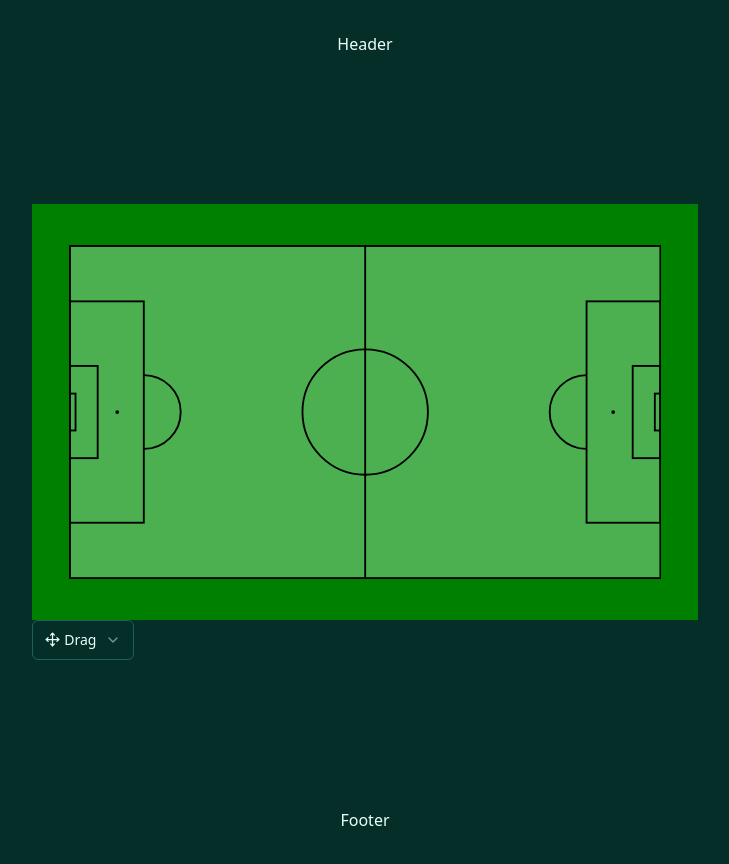
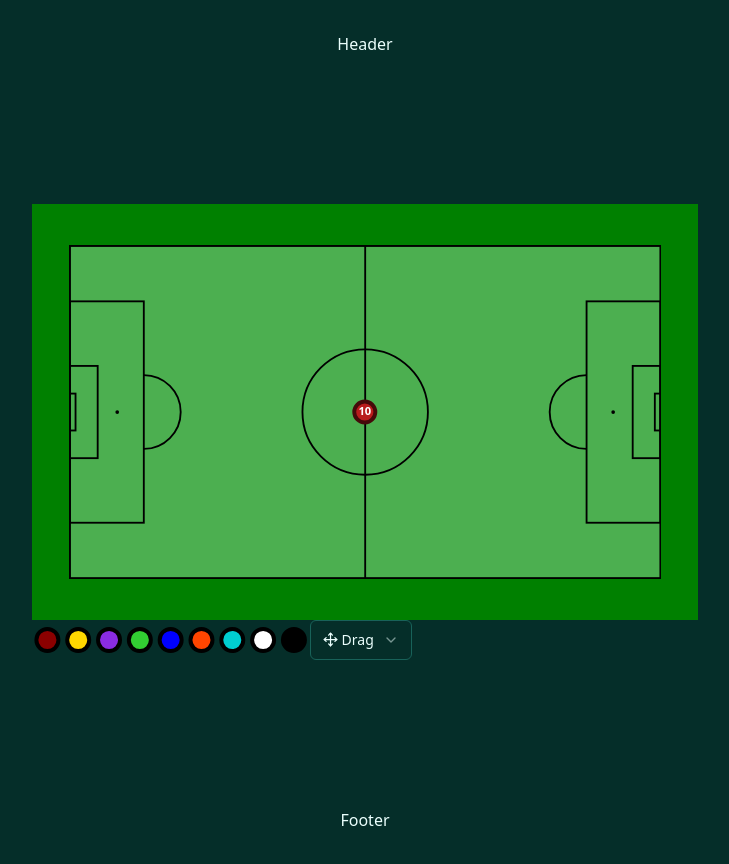
Before and after one commit to Ankitchawla3123/Ultimate-tactics, a React (Vite) app: page / in a window 1280 px wide. Shown: the whole page, without its empty margins (275-1004 px from the left). Built offline with nearby package versions, Linux system fonts and the light colour scheme.

Commit message:
added player options

```diff
--- a/package.json
+++ b/package.json
@@ -14,6 +14,7 @@
     "@radix-ui/react-select": "^2.2.5",
     "@radix-ui/react-slot": "^1.2.3",
     "@reduxjs/toolkit": "^2.8.2",
+    "chroma-js": "^3.1.2",
     "class-variance-authority": "^0.7.1",
     "clsx": "^2.1.1",
     "lucide-react": "^0.525.0",
--- a/src/components/board/Board.jsx
+++ b/src/components/board/Board.jsx
@@ -12,28 +12,28 @@ function Board() {
   const boardStyle = {
     width: "52vw",
     height: "auto",
-
     position: "relative",
     backgroundColor: "green",
     aspectRatio: "1.60",
   };
   return (
-    <div
-          onTouchEnd={(e) => {
+    <div className="w-fit"
+      onTouchEnd={(e) => {
         e.stopPropagation();
         var changedTouch = e.changedTouches[0];
         var elem = document.elementFromPoint(
           changedTouch.clientX,
           changedTouch.clientY
         );
-
       }}
->
-      <div className=" flex flex-col">
+    >
+      <div className=" flex flex-col"
+      style={{width:"52vw"}}
+      >
         <div
           ref={ref}
           style={boardStyle}
-          className="  flex justify-center items-center"
+          className=" flex justify-center items-center"
         >
           <div className=" relative w-85per h-auto bg-green z-10">
             <FootballField />
@@ -42,10 +42,9 @@ function Board() {
             <BoardStruct />
           </div>
         </div>
-      </div>
-      <div className="z-50">
-        {" "}
-        <FullMenu />
+        <div className="z-50">
+          <FullMenu />
+        </div>
       </div>
     </div>
   );
--- a/src/components/board/BoardStruct.jsx
+++ b/src/components/board/BoardStruct.jsx
@@ -4,6 +4,7 @@ import { useDrawline } from "../../hooks/useDrawline";
 import { useDrag } from "../../hooks/useDrag";
 import { Line, Polygon } from "../index";
 import { useResize } from "../../hooks/useResize";
+import Player from "./Player";
 
 function BoardStruct() {
   const boardref = useRef(null);
@@ -81,6 +82,7 @@ function BoardStruct() {
             i={i}
           />
         ))}
+        <Player/>
       </svg>
     </div>
   );
--- /dev/null
+++ b/src/components/board/Player.jsx
@@ -0,0 +1,31 @@
+import React from "react";
+
+function Player({ Player }) {
+  const radius = 1.9;
+  const fontSizeVW = radius * 0.46;
+
+  return (
+    <g>
+      <circle
+        className="fill-red-700 stroke-red-950"
+        r={`${radius}%`}
+        strokeWidth="0.7%"
+        cx="50%"
+        cy="50%"
+      />
+      <text
+        className="font-bold select-none"
+        x="50%"
+        y="50%"
+        textAnchor="middle"
+        dominantBaseline="middle"
+        fill="white"
+        fontSize={`${fontSizeVW}vw`}
+      >
+        10
+      </text>
+    </g>
+  );
+}
+
+export default Player;
--- a/src/components/board/menu/FullMenu.jsx
+++ b/src/components/board/menu/FullMenu.jsx
@@ -1,10 +1,12 @@
 import { LineSquiggle, Move } from "lucide-react";
 import React from "react";
 import { DropMenu } from "../../index";
+import PlayerOptions from "./PlayerOptions";
 
 function FullMenu() {
   return (
-    <div>
+    <div className="w-full flex h-10">
+      <PlayerOptions/>
       <DropMenu
         placeholder={"Mode"}
         label={"Features"}
@@ -30,6 +32,7 @@ function FullMenu() {
         ]}
         Default={"drag"}
       />
+
     </div>
   );
 }
--- /dev/null
+++ b/src/components/board/menu/PlayerOptions.jsx
@@ -0,0 +1,51 @@
+import React, { useState } from "react";
+import chroma from "chroma-js";
+
+function PlayerOptions() {
+  const [PlayerOptions, setPlayerOptions] = useState([
+    { number: 1, color: "#8B0000" },
+    { number: 1, color: "#FFD700" },
+    { number: 1, color: "#8A2BE2" },
+    { number: 1, color: "#32CD32" },
+    { number: 1, color: "#0000FF" },
+    { number: 1, color: "#FF4500" },
+    { number: 1, color: "#00CED1" },
+    { number: 1, color: "#FFFFFF" },
+    { number: 1, color: "#000000" },
+  ]);
+
+  const getTextColor = (color) => {
+    const luminance = chroma(color).luminance();
+    return luminance > 0.5 ? "#000000" : "#ffffff";
+  };
+
+  const count = PlayerOptions.length;
+  const diameterPercent = 100 / count;
+  const radiusPercent = diameterPercent / 2;
+
+  return (
+    <div className="  w-5/12 h-full flex p-0 m-0">
+      <svg className="w-full h-full"   >
+        {PlayerOptions.map((option, index) => {
+          const textColor = getTextColor(option.color);
+          const cx = (index + 0.5) * diameterPercent;
+
+          return (
+            <g key={index}>
+              <circle
+                cx={`${cx}%`}
+                cy="50%"
+                r={`${radiusPercent}%`}
+                fill={option.color}
+                stroke="black"
+                strokeWidth="2%"
+              />
+            </g>
+          );
+        })}
+      </svg>
+    </div>
+  );
+}
+
+export default PlayerOptions;
```
Also changed, not shown: 2 other files (tests, documents, lock files or other folders).
